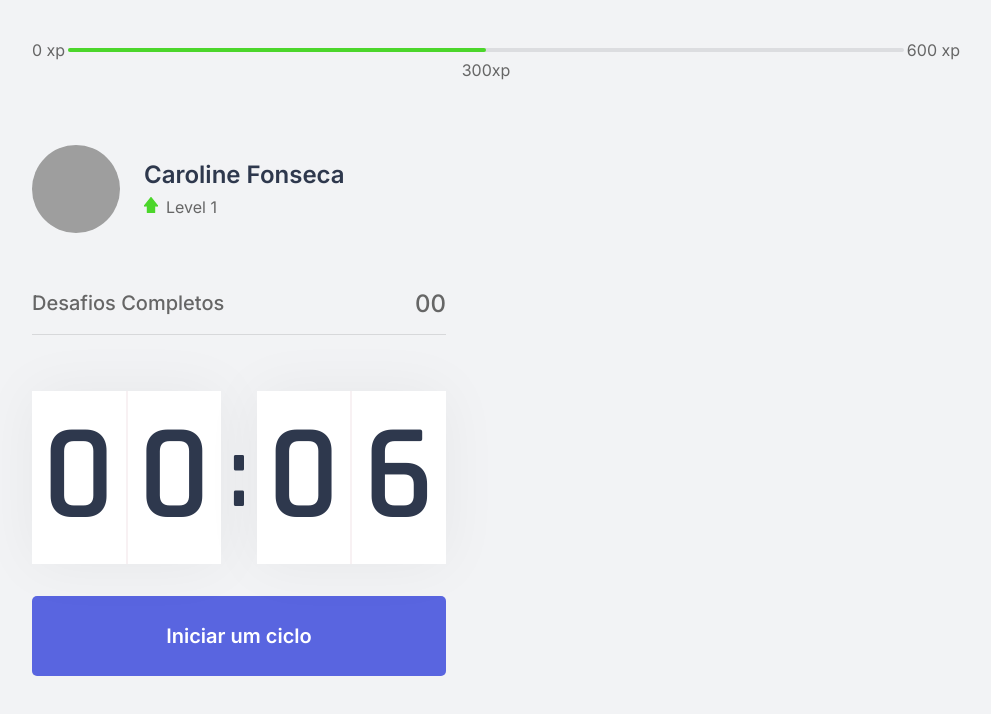
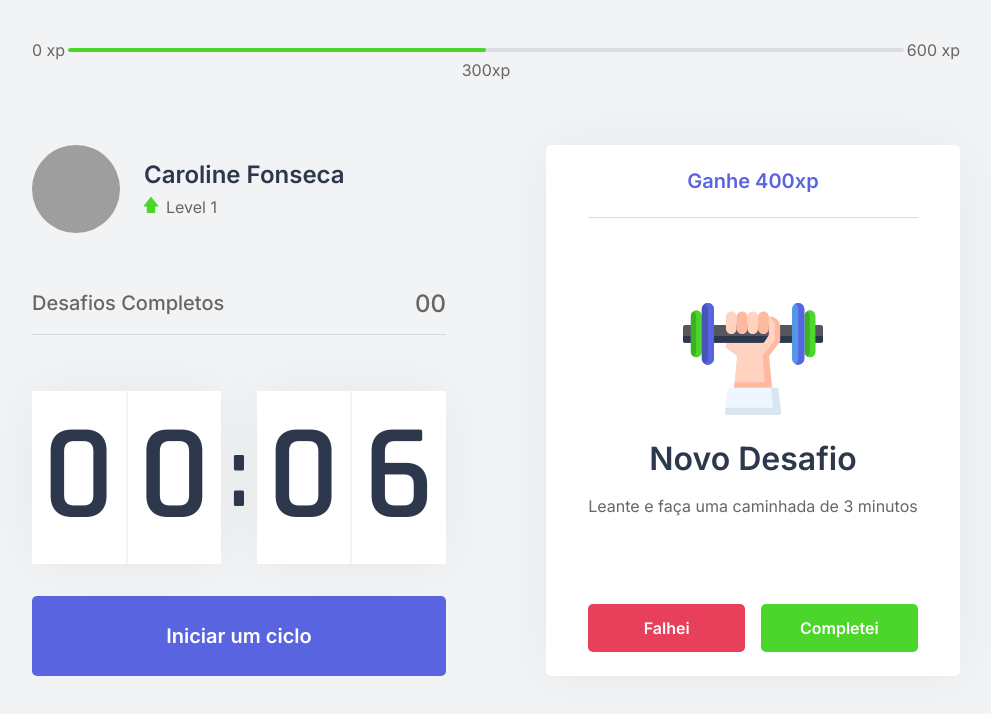
Before and after one commit to carolfons/move-it, a Next.js app: page / in a window 1280 px wide. Shown: the top 714 px of the page, without its empty margins (144-1135 px from the left). Built offline with nearby package versions, Linux system fonts and the light colour scheme; grey boxes are pictures that could not be loaded.

Commit message:
ChallengeBox Finalizada

```diff
--- /dev/null
+++ b/src/components/ChallengeBox.tsx
@@ -0,0 +1,40 @@
+import styles from '../styles/components/ChallengeBox.module.css';
+
+export function ChallengeBox(){
+  const hasActiveChallenge = true;
+  return(
+    <div className={styles.challengeBoxContainer}>
+      { hasActiveChallenge ? (
+        <div className = {styles.challengeActive}>
+          <header>Ganhe 400xp</header>
+          <main>
+            <img src="icons/body.svg" alt="img"/>
+            <strong>Novo Desafio</strong>
+            <p>Leante e faça uma caminhada de 3 minutos</p>
+          </main>
+          <footer>
+            <button
+              type = "button"
+              className = {styles.challengeFailedButton}>
+                Falhei
+            </button>
+            <button
+              type = "button"
+              className = {styles.challengeSucceededButton}>
+                Completei
+            </button>
+          </footer>
+
+        </div>
+      ): (
+        <div className={styles.challengeNotActive}>
+        <strong>Finalize um ciclo para receber um desafios</strong>
+        <p>
+          <img src="icons/level-up.svg" alt="Level up"/>
+          Avance de level completando desafios.
+        </p>
+      </div>
+      )}
+    </div>
+  );
+}
--- a/src/pages/index.tsx
+++ b/src/pages/index.tsx
@@ -4,6 +4,7 @@
 import { Profile } from "../components/Profile";
 import styles from '../styles/pages/Home.module.css';
 import Head from 'next/head';
+import { ChallengeBox } from "../components/ChallengeBox";
 
 export default function Home() {
   return (
@@ -19,7 +20,7 @@
           <Countdown />
         </div>
         <div>
-
+          <ChallengeBox/>
         </div>
       </section>
     </div>
--- /dev/null
+++ b/src/styles/components/ChallengeBox.module.css
@@ -0,0 +1,107 @@
+.challengeBoxContainer {
+  height: 100%;
+
+  background: var(--white);
+  border-radius: 5px;
+  box-shadow: 0 0 60px rgba(0, 0, 0, 0.05);
+  padding: 1.5rem 2rem;
+
+  display: flex;
+  flex-direction: column;
+  align-items: center;
+  justify-content: center;
+
+  text-align: center;
+}
+
+.challengeNotActive {
+  display: flex;
+  flex-direction: column;
+  align-items: center;
+}
+
+.challengeNotActive strong {
+  font-size: 1.5rem;
+  font-weight: 500;
+  line-height: 1.4;
+}
+
+.challengeNotActive p {
+  display: flex;
+  flex-direction: column;
+  align-items: center;
+  line-height: 1.4;
+  max-width: 70%;
+  margin-top: 3rem;
+}
+
+.challengeNotActive p image {
+  margin-bottom: 1rem;
+}
+
+.challengeActive {
+  height: 100%;
+  display: flex;
+  flex-direction: column;
+}
+
+.challengeActive header {
+  color: var(--blue);
+  font-weight: 600;
+  font-size: 1.25rem;
+  padding: 0 2rem 1.5rem;
+  border-bottom: 1px solid var(--gray-line);
+}
+
+.challengeActive main {
+  flex: 1;
+  display: flex;
+  flex-direction: column;
+  align-items: center;
+  justify-content: center;
+}
+
+.challengeActive main strong {
+  font-size: 2rem;
+  font-weight: 600;
+  color: var(--title);
+  margin: 1.5rem 0 1rem;
+}
+
+.challengeActive main p {
+  line-height: 1.5;
+}
+
+.challengeActive footer {
+  display: grid;
+  grid-template-columns: 1fr 1fr;
+  gap: 1rem;
+}
+
+.challengeActive footer button {
+  height: 3rem;
+
+  display: flex;
+  align-items: center;
+  justify-content: center;
+
+  border: 0;
+  border-radius: 5px;
+
+  color: var(--white);
+
+  font-size: 1rem;
+  font-weight: 600;
+
+  transition: filter 0.2s;
+}
+
+.challengeActive footer button.challengeFailedButton {
+  background: var(--red);
+}
+.challengeActive footer button.challengeSucceededButton {
+  background: var(--green);
+}
+.challengeActive footer button:hover {
+  filter: brightness(0.9);
+}
```
